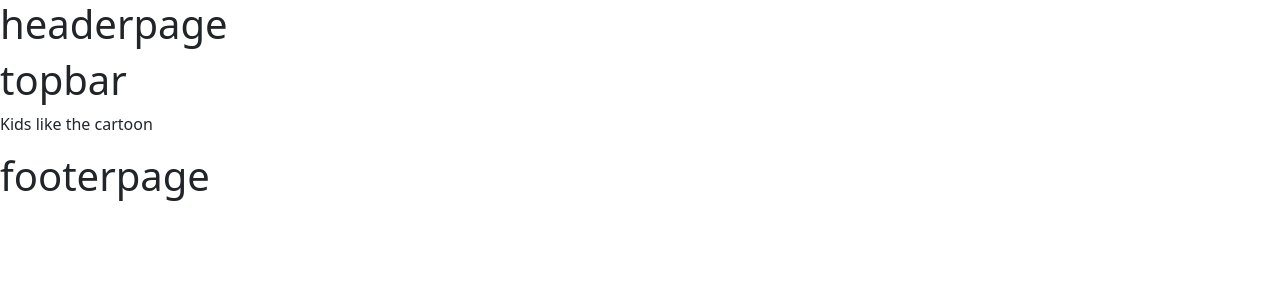
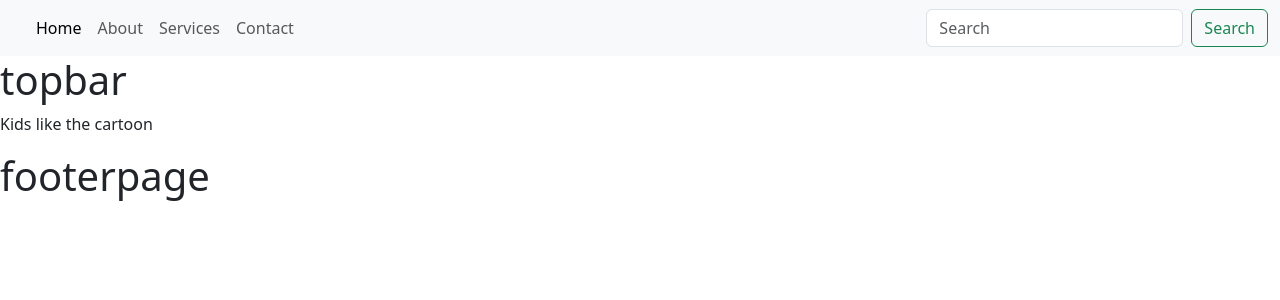
Before and after one commit to sowbaraniga26/laravel_music_app, a Laravel app: page / in a window 1280 px wide. Shown: the top 300 px of the page. Run offline with Laravel 10, Linux system fonts and the light colour scheme; data that the repository does not hold is empty; parts of the project's set-up code (start-up, migrations or seed data) failed here and were passed over; some libraries are stand-ins or nearby versions.

Commit message:
Header UI added

```diff
--- a/resources/views/frontend/layout/header.blade.php
+++ b/resources/views/frontend/layout/header.blade.php
@@ -1,2 +1,29 @@
-<h1>headerpage</h1>
-{{ $systemSetting->company_name }}
+ <!-- Navbar -->
+ <nav class="navbar navbar-expand-lg navbar-light bg-light">
+    <div class="container-fluid">
+      <a class="navbar-brand" href="#">{{$systemSetting->company_name}}</a>
+      <button class="navbar-toggler" type="button" data-bs-toggle="collapse" data-bs-target="#navbarNav" aria-controls="navbarNav" aria-expanded="false" aria-label="Toggle navigation">
+        <span class="navbar-toggler-icon"></span>
+      </button>
+      <div class="collapse navbar-collapse" id="navbarNav">
+        <ul class="navbar-nav me-auto mb-2 mb-lg-0">
+          <li class="nav-item">
+            <a class="nav-link active" aria-current="page" href="#">Home</a>
+          </li>
+          <li class="nav-item">
+            <a class="nav-link" href="#">About</a>
+          </li>
+          <li class="nav-item">
+            <a class="nav-link" href="#">Services</a>
+          </li>
+          <li class="nav-item">
+            <a class="nav-link" href="#">Contact</a>
+          </li>
+        </ul>
+        <form class="d-flex" role="search">
+          <input class="form-control me-2" type="search" placeholder="Search" aria-label="Search">
+          <button class="btn btn-outline-success" type="submit">Search</button>
+        </form>
+      </div>
+    </div>
+  </nav>
```
